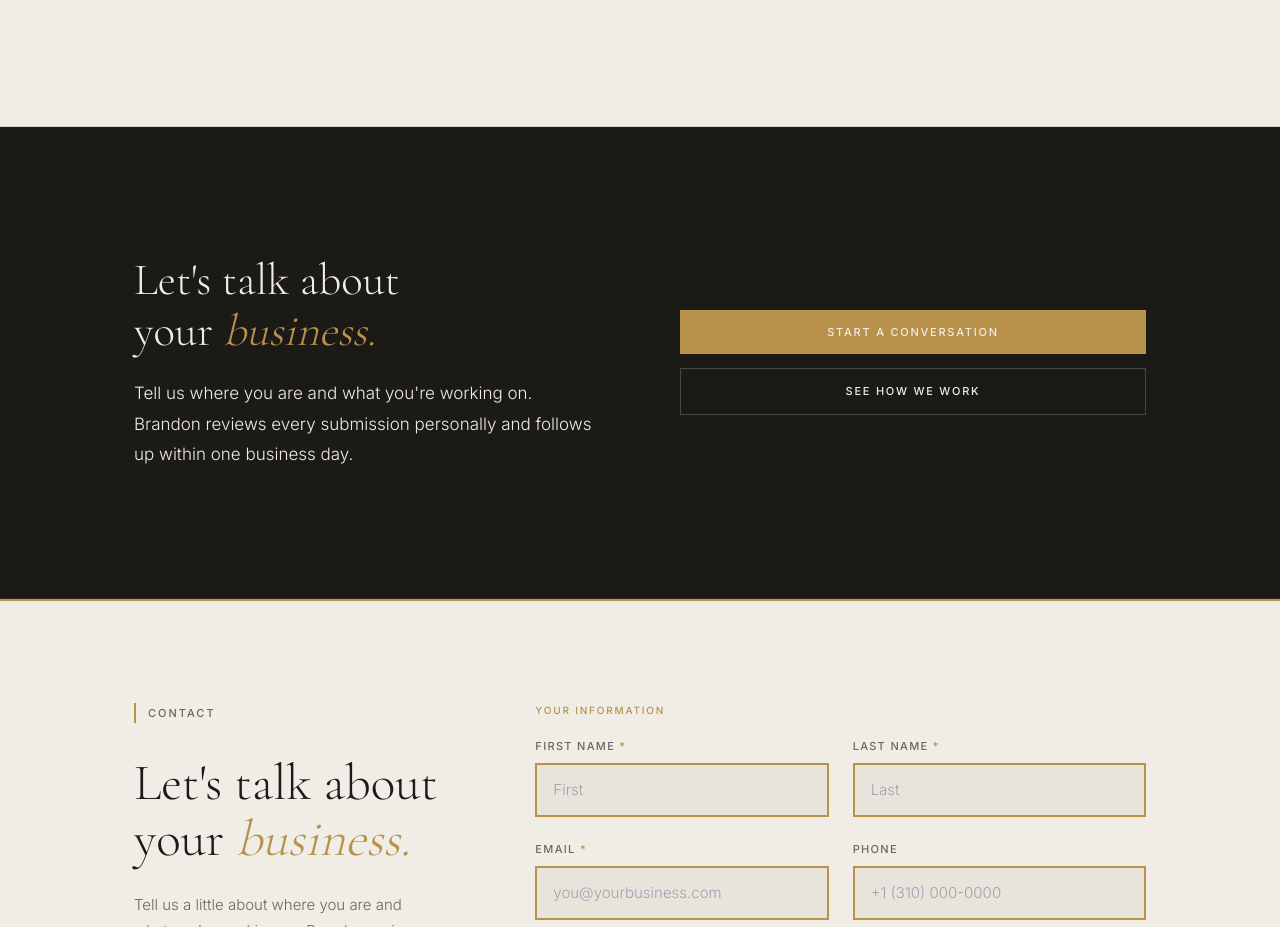
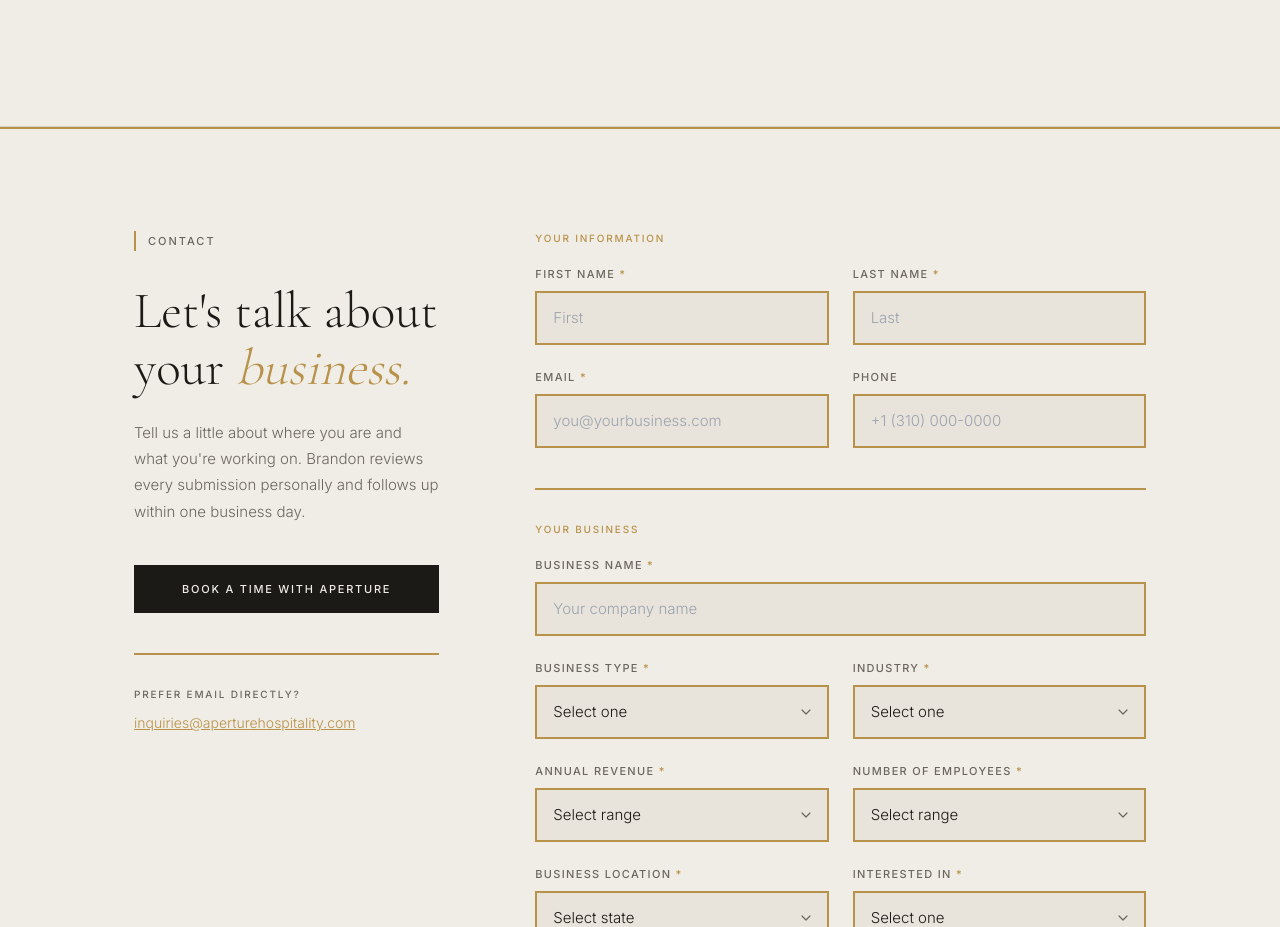
Before and after one commit to letsnavigatebmw/aperture-hospitality, a Next.js app: page / in a window 1280 px wide. Shown: the part 5461-6388 px from the top of the page. Built offline with nearby package versions, Linux system fonts and the light colour scheme.

Commit message:
Remove final CTA section before intake form

```diff
--- a/app/page.tsx
+++ b/app/page.tsx
@@ -274,30 +274,6 @@ export default function Home() {
         </div>
       </section>
 
-      {/* ══════ FINAL CTA ══════ */}
-      <section style={{ background:'#1C1A17', padding:'clamp(5rem,10vw,8rem) 0', borderBottom:'1px solid #2e2b26' }}>
-        <div style={{ maxWidth:'1140px', margin:'0 auto', padding:'0 clamp(1.5rem, 5vw, 4rem)' }}>
-          <div style={{ display:'grid', gridTemplateColumns:'1fr 1fr', gap:'5rem', alignItems:'center' }}>
-            <div>
-              <h2 style={{ fontFamily:"'Cormorant Garamond',Georgia,serif", fontSize:'clamp(2.25rem,3.5vw,3.25rem)', fontWeight:300, lineHeight:1.15, color:'#F0EDE6', marginBottom:'1.25rem' }}>
-                Let's talk about<br/>your <em style={{ fontStyle:'italic', color:'#B8924A' }}>business.</em>
-              </h2>
-              <p style={{ fontSize:'1.0625rem', fontWeight:300, lineHeight:1.8, color:'#F0EDE6' }}>
-                Tell us where you are and what you're working on. Brandon reviews every submission personally and follows up within one business day.
-              </p>
-            </div>
-            <div style={{ display:'flex', flexDirection:'column', gap:'0.875rem' }}>
-              <Link href="/contact" style={{ display:'inline-flex', alignItems:'center', justifyContent:'center', padding:'0.875rem 2.25rem', background:'#B8924A', color:'#F0EDE6', fontSize:'0.6875rem', fontWeight:500, letterSpacing:'0.16em', textTransform:'uppercase', textDecoration:'none', border:'none', cursor:'pointer', transition:'background 0.2s' }} onMouseEnter={(e) => (e.currentTarget.style.background = '#9a7a3e')} onMouseLeave={(e) => (e.currentTarget.style.background = '#B8924A')}>
-                Start a conversation
-              </Link>
-              <Link href="/how-we-work" style={{ display:'inline-flex', alignItems:'center', justifyContent:'center', padding:'0.875rem 2.25rem', background:'transparent', color:'#F0EDE6', border:'1px solid #4a4845', fontSize:'0.6875rem', fontWeight:500, letterSpacing:'0.16em', textTransform:'uppercase', textDecoration:'none', transition:'background 0.2s' }} onMouseEnter={(e) => (e.currentTarget.style.background = '#2e2b26')} onMouseLeave={(e) => (e.currentTarget.style.background = 'transparent')}>
-                See how we work
-              </Link>
-            </div>
-          </div>
-        </div>
-      </section>
-
       <IntakeForm />
       <Footer />
     </>
```
